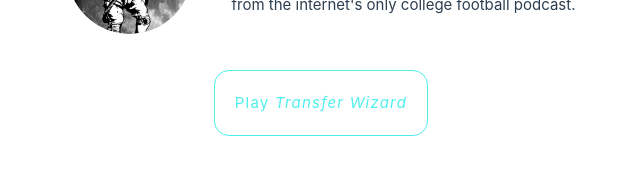
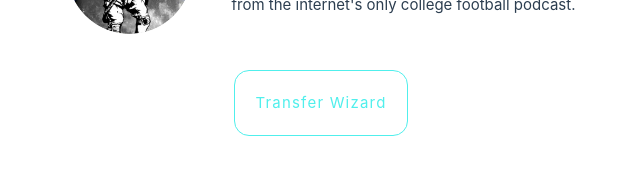
Before and after one commit to jnjohnson/fullcast-games, a Vue app: page / in a window 1280 px wide. Shown: the part 139-314 px from the top of the page, without its empty margins (319-959 px from the left). Built offline with nearby package versions, Linux system fonts and the light colour scheme.

Commit message:
updated language

```diff
--- a/src/views/HomeView.vue
+++ b/src/views/HomeView.vue
@@ -1,6 +1,6 @@
 <template>
     <main>
-        <RouterLink to="/transfer-wizard" class="button">Play <i>Transfer Wizard</i></RouterLink>
+        <RouterLink to="/transfer-wizard" class="button">Transfer Wizard</RouterLink>
     </main>
 </template>
 
```
